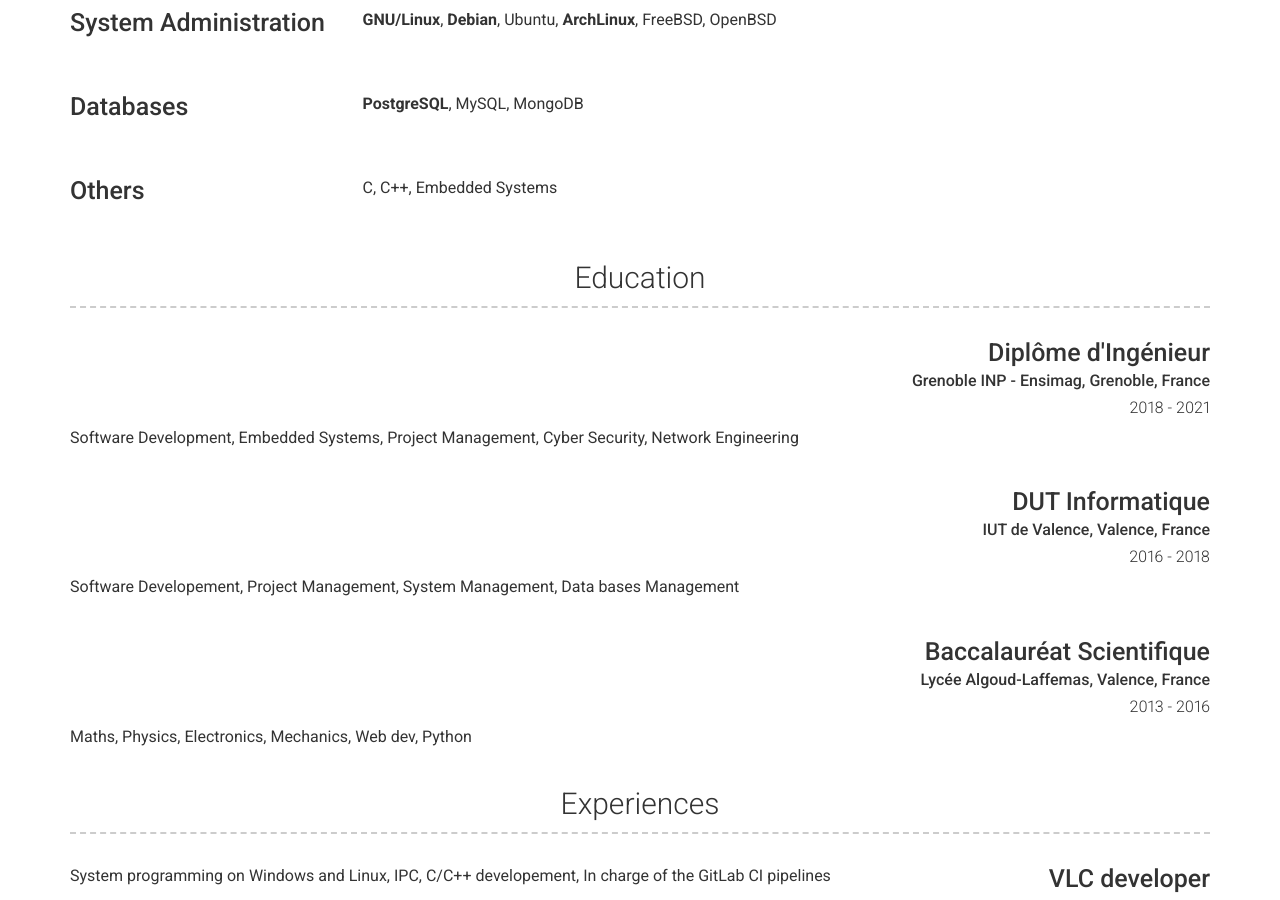
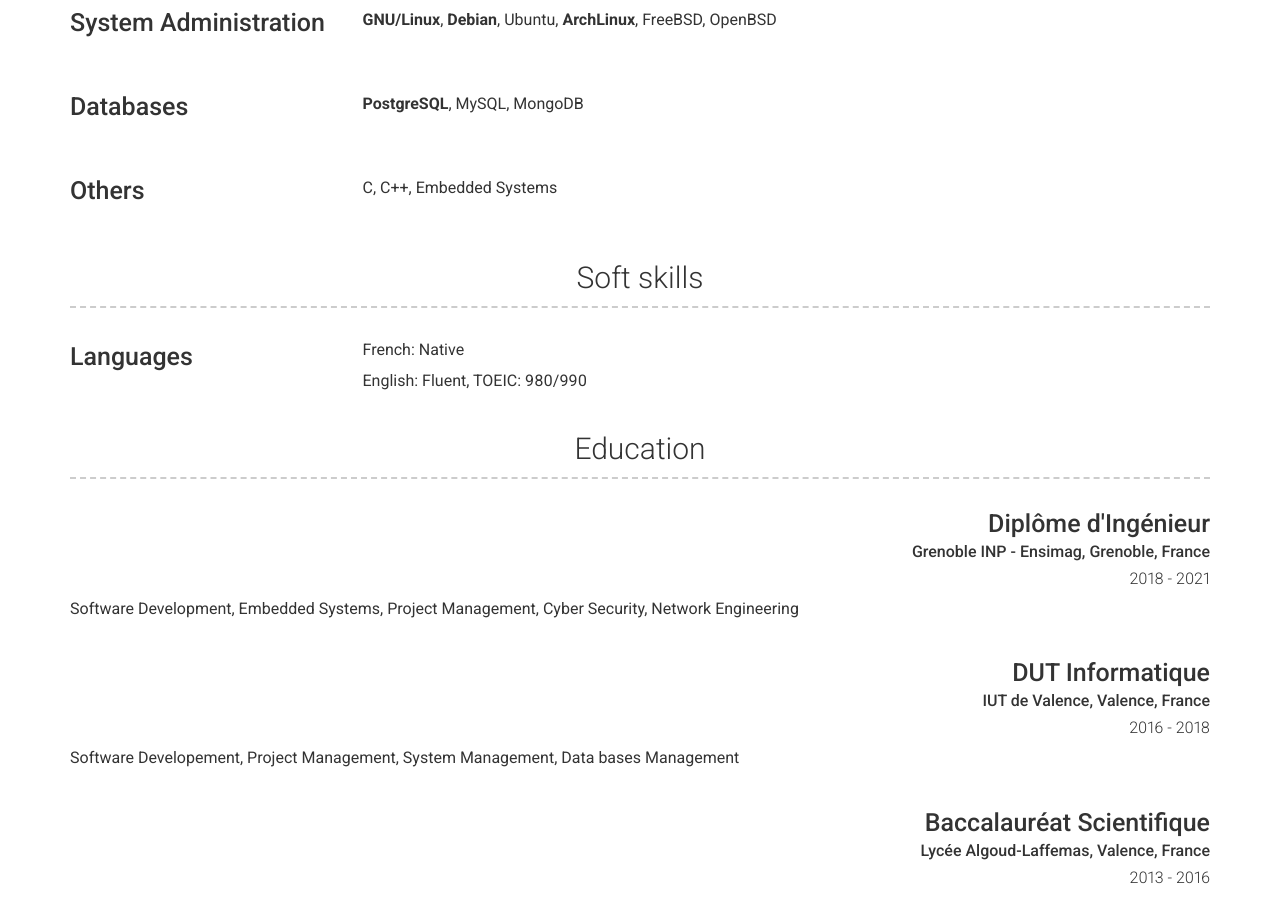
Before and after one commit to liz-desartiges/liz-desartiges.github.io, a Jekyll site: the page built from index.md, in a window 1280 px wide and 900 px high, scrolled down 767 px. Built offline with Jekyll 4.4.1, drawn with Linux system fonts in a browser that asks for light colours; nearby versions of some CDN libraries.

Commit message:
add soft skills section and languages

```diff
--- a/_config.yml
+++ b/_config.yml
@@ -48,6 +48,17 @@ content:
       - layout: left
         title: Others
         description: C, C++, Embedded Systems
+
+  - title: Soft skills
+    layout: list
+    border: weak
+    content:
+      - layout: left
+        title: Languages
+        description: |-
+            French: Native
+
+            English: Fluent, TOEIC: 980/990
 
   - title: Education
     layout: list
```
